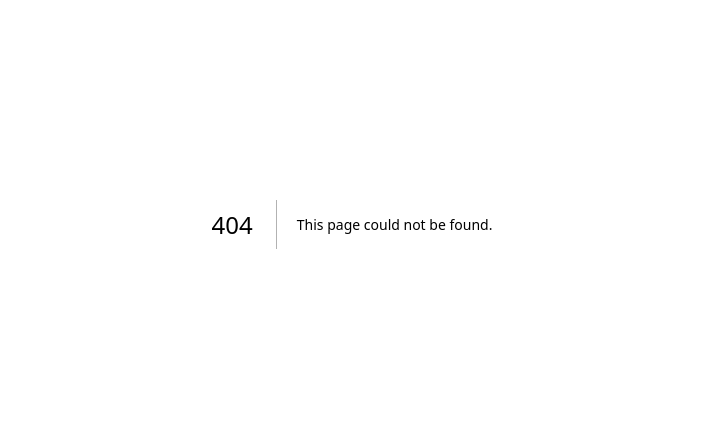
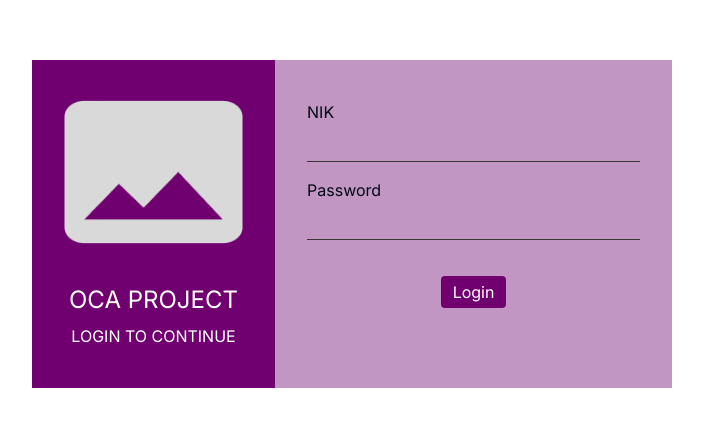
Before and after one commit to WakhidHasim/oca-frontend, a Next.js app: page /auth/login in a window 1280 px wide. Before the commit this address had no page. Shown: the part 176-602 px from the top of the page, without its empty margins (288-991 px from the left). Built offline with nearby package versions, Linux system fonts and the light colour scheme.

Commit message:
add login page

```diff
--- /dev/null
+++ b/app/auth/login/page.tsx
@@ -0,0 +1,35 @@
+import Image from "next/image";
+
+
+export default function Login() {
+  return (
+    <div className="flex items-center justify-center h-screen" id="login">
+      <div className="bg-[#700070] flex w-1/2">
+        <div className="text-white px-8 py-10">
+          <div className="">
+            <Image src="/no-image.png" alt="No Image" width={195} height={160} />
+          </div>
+          <div className="text-center mt-10">
+            <h1 className="text-2xl"> OCA PROJECT </h1>
+            <div className="mt-2"> LOGIN TO CONTINUE </div>
+          </div>
+        </div>
+        <div className="bg-gray-50 bg-opacity-60 px-8 py-10 w-2/3">
+          <form className="flex flex-col">
+            <div className="form-group">
+              <label htmlFor="in-nik"> NIK </label>
+              <input type="text" name="nik" id="in-nik" className="form-input" />
+            </div>
+            <div className="form-group">
+              <label htmlFor="in-pass"> Password </label>
+              <input type="password" name="password" id="in-pass" className="form-input" />
+            </div>
+            <div className="form-group flex justify-center items-center mt-5">
+              <button className="btn"> Login </button>
+            </div>
+          </form>
+        </div>
+      </div>
+    </div>
+  );
+}
--- a/app/globals.css
+++ b/app/globals.css
@@ -76,7 +76,36 @@ body,
   * {
     @apply border-border;
   }
+
   body {
     @apply bg-background text-foreground;
   }
 }
+
+.form-group {
+  @apply mb-4 w-full;
+}
+
+.form-label {
+  padding-top: calc(.375rem + 1px);
+  padding-bottom: calc(.375rem + 1px);
+  line-height: 1.5
+
+  @apply mb-0 w-full;
+}
+
+.form-input {
+  height: calc(1.5em + .75rem + 2px);
+  border-top: none;
+  border-right: none;
+  border-left: none;
+  border-bottom: solid 1px rgb(54, 54, 54);
+  background-clip: padding-box;
+  transition: border-color .15s ease-in-out,box-shadow .15s ease-in-out;
+
+  @apply w-full block py-1 px-3 text-base bg-transparent focus:outline-none;
+}
+
+.btn {
+  @apply inline-block bg-[#700070] rounded text-white px-3 py-1;
+}
--- a/components/ui/button.tsx
+++ b/components/ui/button.tsx
@@ -1,7 +1,6 @@
 import * as React from "react"
 import { Slot } from "@radix-ui/react-slot"
 import { cva, type VariantProps } from "class-variance-authority"
-
 import { cn } from "@/lib/utils"
 
 const buttonVariants = cva(
```
Also changed, not shown: public/no-image.png (added), 1 other file (tests, documents, lock files or other folders).
